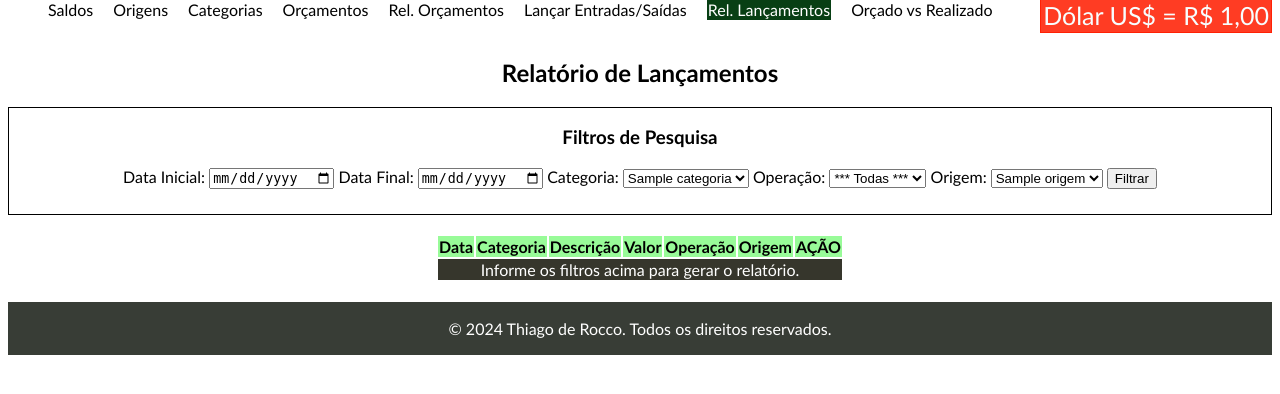
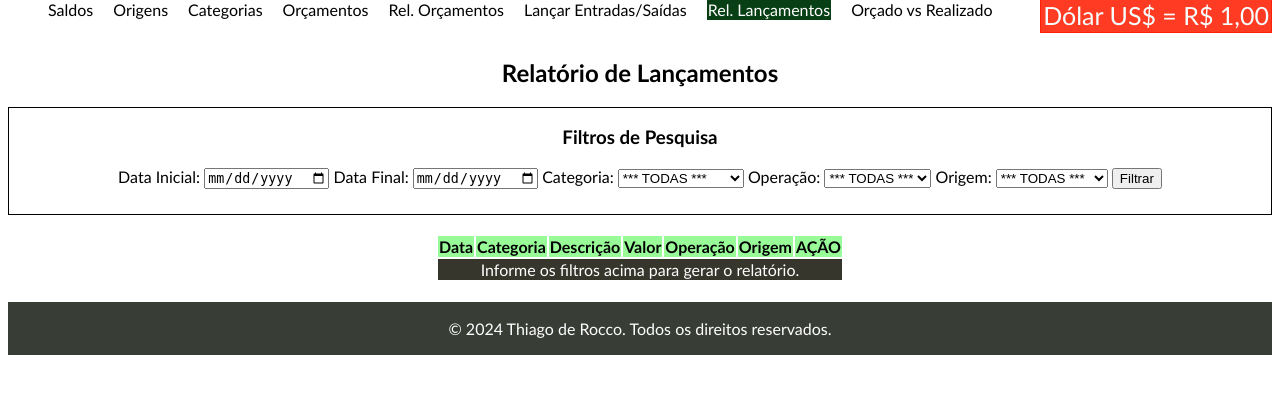
Before and after one commit to thiagorocco/projetos-django, a Django app: page /rel-lctos/ in a window 1280 px wide. Shown: the part 82-476 px from the top of the page. Run offline with Django 5.2, Linux system fonts and the light colour scheme; tables that the repository leaves empty hold one stand-in row (values such as "Sample post"); a database or web service that is not in the repository returns one stand-in record (values such as "Sample title"); data that the repository does not hold is empty.

Commit message:
Alterações no template rel_lancamentos.html

```diff
--- a/controle-financeiro/financeiro/templates/financeiro/rel_lancamentos.html
+++ b/controle-financeiro/financeiro/templates/financeiro/rel_lancamentos.html
@@ -9,6 +9,7 @@
         Data Inicial: <input type="date" name="data-inicio" value="{{ dtini }}" required >
         Data Final: <input type="date" name="data-fim" value="{{ dtfim }}" required>
         Categoria: <select name="categoria">
+                                <option value="-1">*** TODAS ***</option>
                         {% for categoria in categorias %}
                             {% if categoria.id == cat %}
                                 <option value="{{ categoria.id }}" selected>{{ categoria.nome }}</option>
@@ -18,11 +19,12 @@
                         {% endfor %}
                    </select>
         Operação: <select name="operacao">
-                        <option value="t">*** Todas ***</option>
+                        <option value="t">*** TODAS ***</option>
                         <option value="s" {% if op == 's'%}selected{% endif %}>Saída</option>
                         <option value="e" {% if op == 'e'%}selected{% endif %}>Entrada</option>
                   </select>
         Origem: <select name="origem">
+                            <option value="-1">*** TODAS ***</option>
                     {% for origem in origens %}
                         {% if origem.id == orig %}
                             <option value="{{ origem.id}}" selected>{{ origem.nome }}</option>
```
